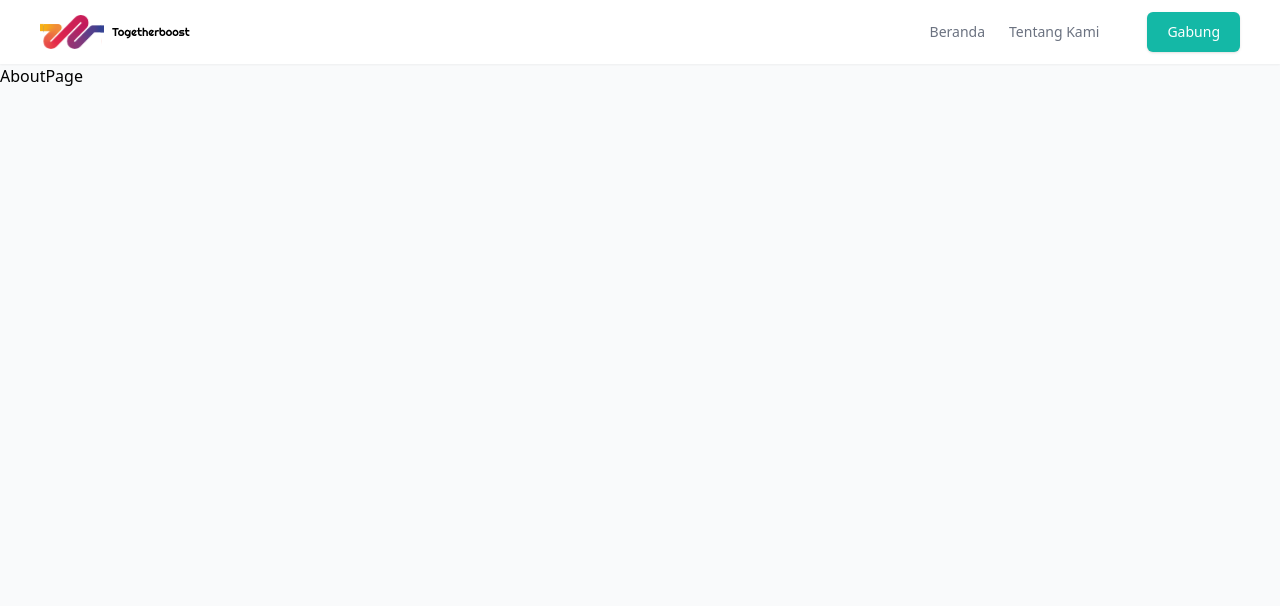
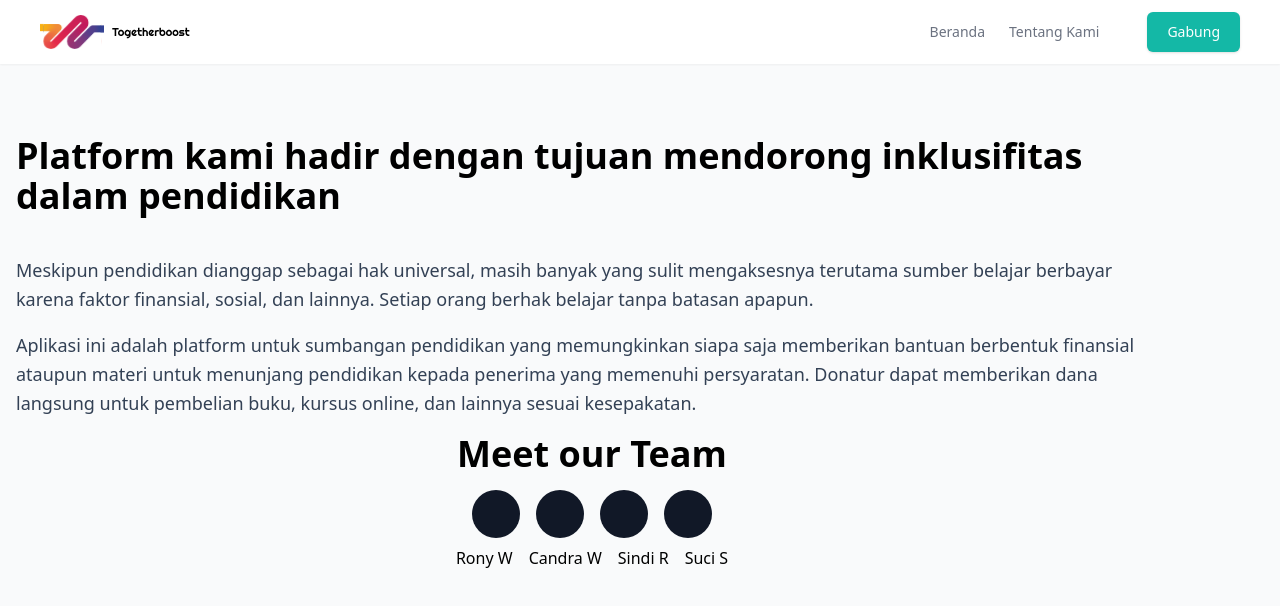
Before and after one commit to ronywahyuu/capstone-fe, a React (Vite) app: page /about in a window 1280 px wide. Shown: the top 606 px of the page. Built offline with nearby package versions, Linux system fonts and the light colour scheme.

Commit message:
membuat about page

```diff
--- a/src/pages/about.jsx
+++ b/src/pages/about.jsx
@@ -1,6 +1,55 @@
 const AboutPage = () => {
   return (
-    <div>AboutPage</div>
+    <>
+    <section className="mt-6 lg:mt-12">
+        <div className="mx-auto max-w-screen-xl px-4 sm:px-6 lg:px-4">
+          <div className="max-w-6xl">
+            <h1 className="text-3xl font-extrabold py-6 sm:text-4xl">
+              Platform kami hadir dengan tujuan mendorong inklusifitas dalam pendidikan
+            </h1>
+
+            <p className="mt-4 sm:text-lg/relaxed text-slate-700">
+              Meskipun pendidikan dianggap sebagai hak universal, masih banyak yang sulit mengaksesnya terutama sumber belajar
+              berbayar karena faktor finansial, sosial, dan lainnya. Setiap orang berhak belajar tanpa batasan apapun.
+            </p>
+
+            <p className="mt-4 sm:text-lg/relaxed text-slate-700">
+              Aplikasi ini adalah platform untuk sumbangan pendidikan yang memungkinkan siapa saja memberikan bantuan
+              berbentuk finansial ataupun materi untuk menunjang pendidikan kepada penerima yang memenuhi persyaratan.
+              Donatur dapat memberikan dana langsung untuk pembelian buku, kursus online, dan lainnya sesuai kesepakatan.
+            </p>
+          </div>
+
+        </div>
+      </section>
+      <section className="mt-4 lg:mt-2">
+        <div className="mx-auto max-w-screen-xl px-4 sm:px-6 lg:px-4">
+          <div className="max-w-6xl">
+            <h1 className="text-3xl font-bold py-2 sm:text-4xl text-center">
+              Meet our Team
+            </h1>
+            <div className="flex justify-center space-x-4 pt-2" role="tablist" aria-orientation="horizontal">
+              <div className="w-12 h-12 bg-gray-900 rounded-full">
+              </div>
+              <div className="w-12 h-12 bg-gray-900 rounded-full">
+              </div>
+              <div className="w-12 h-12 bg-gray-900 rounded-full">
+              </div>
+              <div className="w-12 h-12 bg-gray-900 rounded-full">
+              </div>
+            </div>
+
+            <div className="flex justify-center space-x-4 pt-2" role="tablist" aria-orientation="horizontal">
+              <p> Rony W</p>
+              <p> Candra W</p>
+              <p> Sindi R </p>
+              <p> Suci S </p>
+            </div>
+
+          </div>
+        </div>
+      </section>
+    </>
   )
 }
 
```
